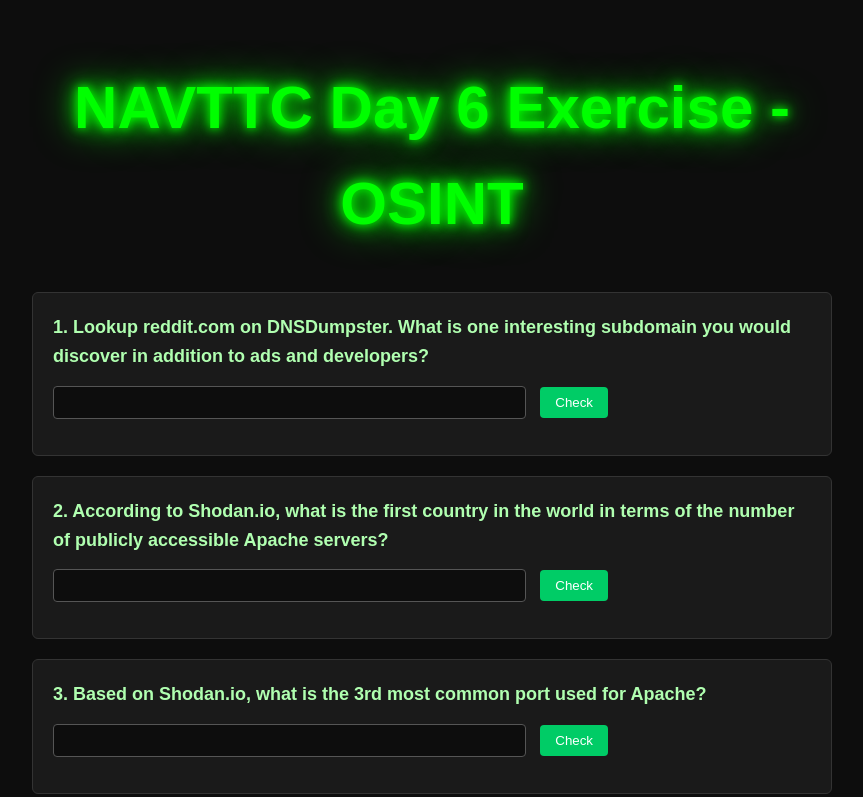
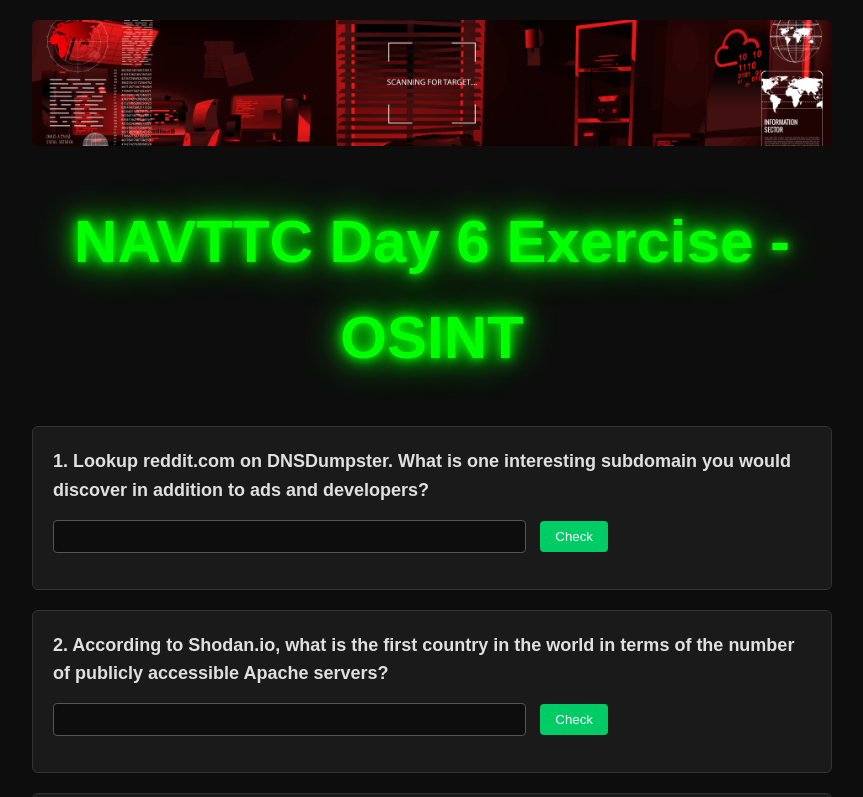
Before and after one commit to masood-choudhary/day6, a plain HTML site: page index.html in a window 1280 px wide. Shown: the top 797 px of the page, without its empty margins (208-1071 px from the left). Drawn offline with Linux system fonts and the light colour scheme.

Commit message:
Add banner section and improve text color
Added a banner section with an image and improved text color for readability.

```diff
--- a/index.html
+++ b/index.html
@@ -8,7 +8,7 @@
     body {
       font-family: Arial, sans-serif;
       background-color: #0d0d0d;
-      color: #e0e0e0;
+      color: #e0e0e0; /* Normal readable text */
       margin: 0;
       padding: 20px;
       line-height: 1.6;
@@ -16,6 +16,15 @@
     .container {
       max-width: 800px;
       margin: auto;
+    }
+    .banner {
+      text-align: center;
+      margin-bottom: 30px;
+    }
+    .banner img {
+      max-width: 100%;
+      height: auto;
+      border-radius: 6px;
     }
     h1 {
       text-align: center;
@@ -37,7 +46,7 @@
       margin-top: 0;
       font-size: 18px;
       font-weight: bold;
-      color: #b0ffb0;
+      color: #e0e0e0; /* Normal color, not green */
     }
     input[type=text] {
       width: 60%;
@@ -74,6 +83,12 @@
 </head>
 <body>
   <div class="container">
+
+    <!-- Banner Image -->
+    <div class="banner">
+      <img src="image.jpeg" alt="Banner">
+    </div>
+
     <h1>NAVTTC Day 6 Exercise - OSINT</h1>
 
     <div class="question">
@@ -152,6 +167,17 @@
         feedback.className = "feedback wrong";
       }
     }
+
+    // Add Enter key detection for all inputs
+    document.querySelectorAll("input[type=text]").forEach(input => {
+      input.addEventListener("keypress", function(event) {
+        if (event.key === "Enter") {
+          event.preventDefault();
+          const button = this.nextElementSibling;
+          if (button) button.click();
+        }
+      });
+    });
   </script>
 </body>
 </html>
```
